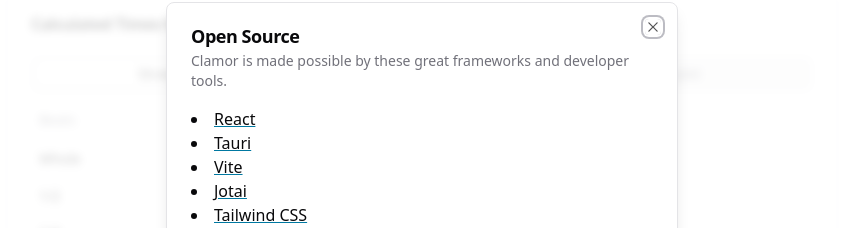
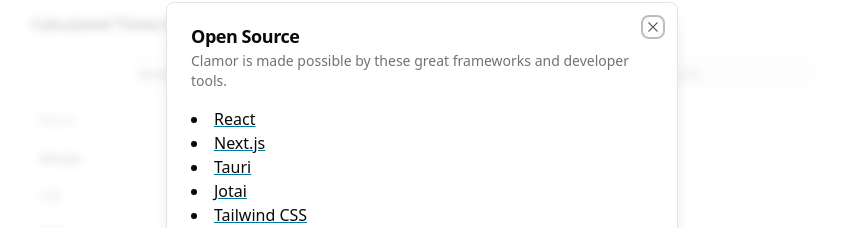
Before and after one commit to colinhemphill/clamor, a Next.js app: page / in a window 1280 px wide. Both pictures are taken after a click on the button "Open Source". Shown: the part 249-477 px from the top of the page, without its empty margins (218-1065 px from the left). Built offline with nearby package versions, Linux system fonts and the light colour scheme.

Commit message:
Remove Vite.

```diff
--- a/package.json
+++ b/package.json
@@ -38,7 +38,6 @@
     "@types/node": "20.4.1",
     "@types/react": "18.2.14",
     "@types/react-dom": "18.2.6",
-    "@vitejs/plugin-react": "4.0.3",
     "autoprefixer": "10.4.14",
     "eslint": "8.44.0",
     "eslint-config-next": "13.4.9",
@@ -46,7 +45,6 @@
     "prettier": "2.8.8",
     "prettier-plugin-tailwindcss": "0.4.0",
     "tailwindcss": "3.3.2",
-    "typescript": "5.1.6",
-    "vite": "4.4.3"
+    "typescript": "5.1.6"
   }
 }
--- a/src/app/components/footer/OpenSourceDialog.tsx
+++ b/src/app/components/footer/OpenSourceDialog.tsx
@@ -29,10 +29,10 @@
             <a href="https://react.dev/">React</a>
           </li>
           <li>
-            <a href="https://tauri.app/">Tauri</a>
+            <a href="https://nextjs.org/">Next.js</a>
           </li>
           <li>
-            <a href="https://vitejs.dev/">Vite</a>
+            <a href="https://tauri.app/">Tauri</a>
           </li>
           <li>
             <a href="https://jotai.org/">Jotai</a>
```
Also changed, not shown: 1 other file (tests, documents, lock files or other folders).
